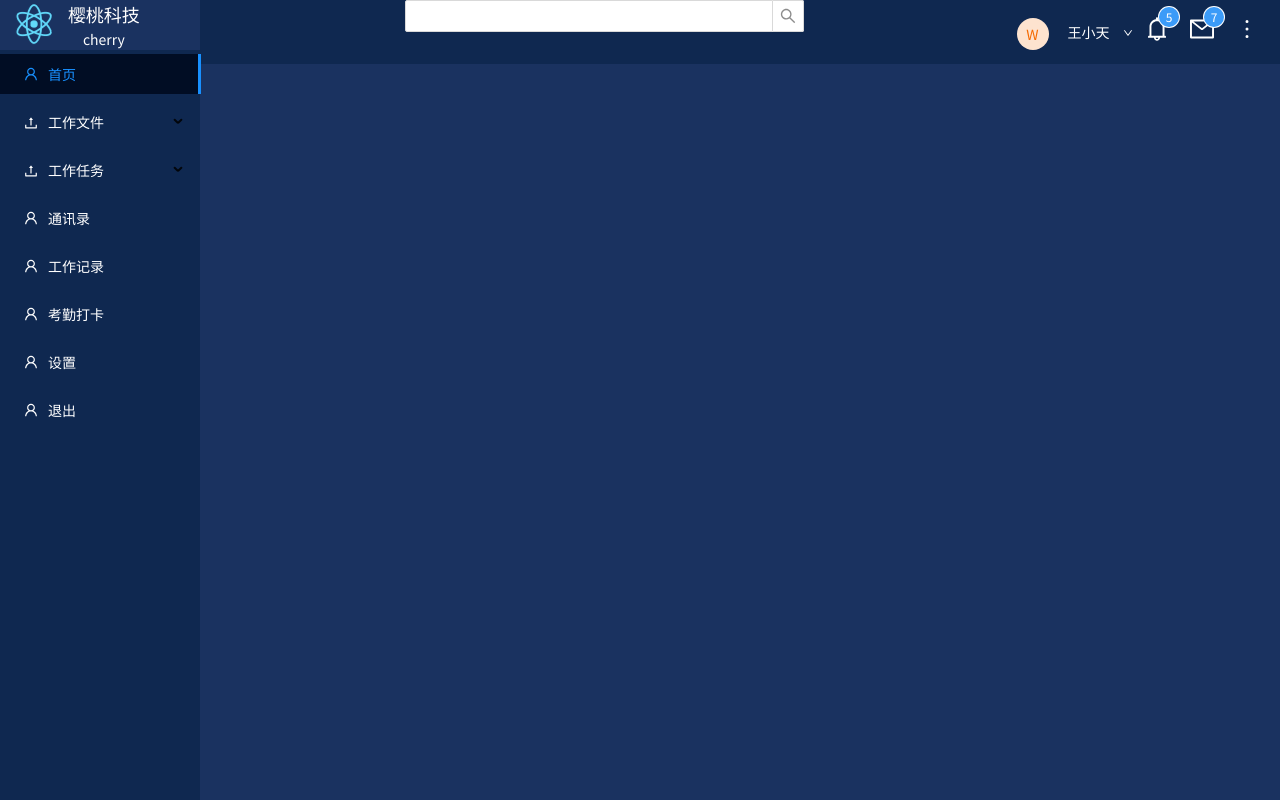
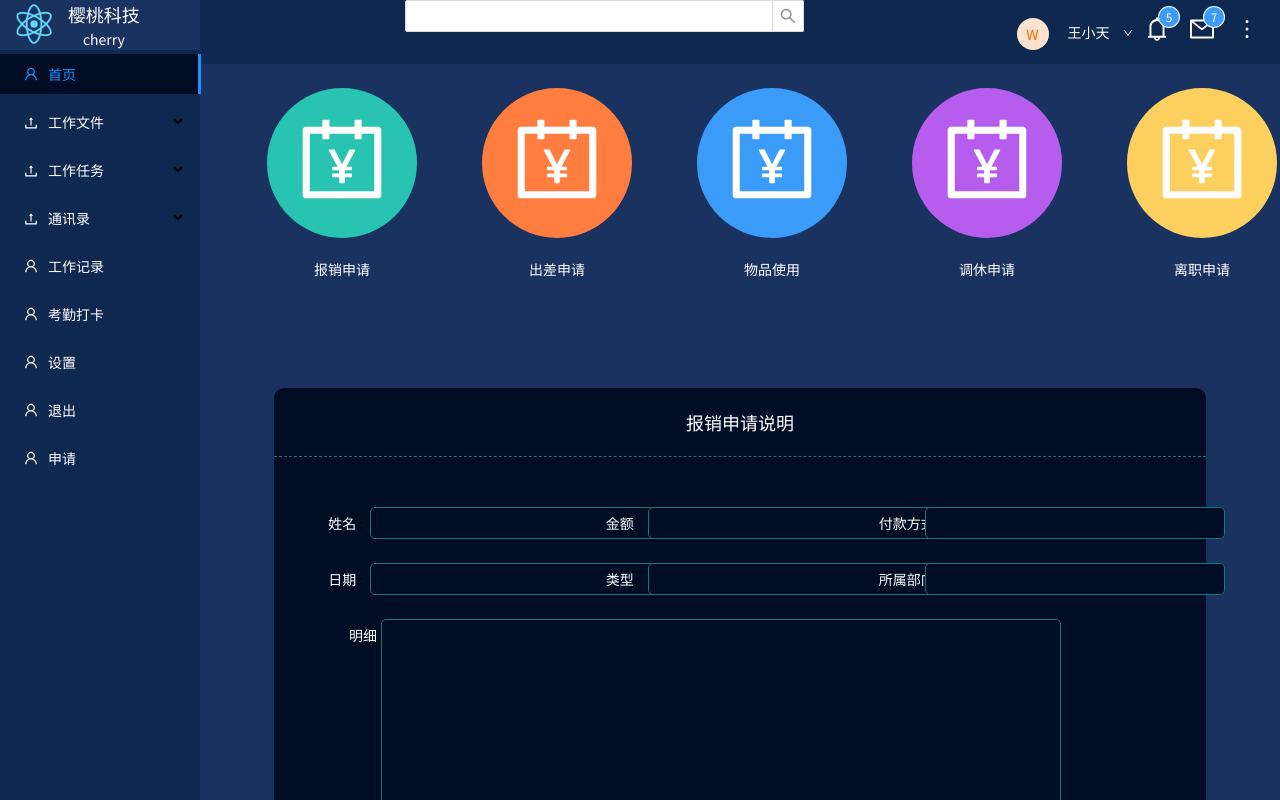
Before and after one commit to Bowencn/cherryOA, a React (Create React App) app in the folder oa/: page /apply in a window 1280 px wide. Shown: the top 800 px of the page. Built offline with nearby package versions, Linux system fonts and the light colour scheme.

Commit message:
ApplyPage-layout-1.0

```diff
--- a/oa/src/App.js
+++ b/oa/src/App.js
@@ -13,8 +13,10 @@ import Data from "./Views/workingTasks/Data";
 import HeaderBar from "./components/HeaderBar";
 import ClockIn from "./Views/ClockIn";
 import UserProfile from "./Views/workingTasks/UserProfile";
-import WorkingInformation from "./Views/workingPaper/WorkingInformation"
-import SetUp from "./Views/SetUp"
+import WorkingInformation from "./Views/workingPaper/WorkingInformation";
+import SetUp from "./Views/SetUp";
+import WorkRecord from "./Views/WorkRecord";
+import Apply from "./Views/Apply";
 const { Content, Sider } = Layout;
 const { SubMenu } = Menu;
 function App() {
@@ -82,7 +84,7 @@ function App() {
               </Menu.Item>
             </SubMenu>
             <SubMenu
-              key="sub1"
+              key="sub2"
               title={
                 <span>
                   <UploadOutlined />
@@ -123,22 +125,54 @@ function App() {
                 任务列表
               </Menu.Item>
             </SubMenu>
-            <Menu.Item key="6" icon={<UserOutlined />}>
-              通讯录
-            </Menu.Item>
-            <Menu.Item key="7" icon={<UserOutlined />}>
+            <SubMenu
+              key="sub3"
+              title={
+                <span>
+                  <UploadOutlined />
+                  <span>通讯录</span>
+                </span>
+              }
+            >
+              <Menu.Item
+                key="6"
+                style={{
+                  backgroundColor: "rgb(15,40,80)",
+                  margin: 0,
+                  color: "#fff",
+                }}
+              >
+                部门成员
+              </Menu.Item>
+              <Menu.Item
+                key="7"
+                style={{
+                  backgroundColor: "rgb(15,40,80)",
+                  margin: 0,
+                  color: "#fff",
+                }}
+              >
+                所有成员
+              </Menu.Item>
+            </SubMenu>
+            <Menu.Item key="8" icon={<UserOutlined />}>
+              <Link to="/workRecord" />
               工作记录
             </Menu.Item>
-            <Menu.Item key="8" icon={<UserOutlined />}>
+            <Menu.Item key="9" icon={<UserOutlined />}>
               考勤打卡
               <Link to="/ClockIn" />
             </Menu.Item>
-            <Menu.Item key="9" icon={<UserOutlined />}>
-              <Link to="/SetUp"/>
+            <Menu.Item key="10" icon={<UserOutlined />}>
+              <Link to="/SetUp" />
               设置
             </Menu.Item>
-            <Menu.Item key="10" icon={<UserOutlined />}>
+            <Menu.Item key="11" icon={<UserOutlined />}>
               退出
+            </Menu.Item>
+            <Menu.Item key="12" icon={<UserOutlined />}>
+              <Link to="/apply" />
+              申请
             </Menu.Item>
           </Menu>
         </Sider>
@@ -156,9 +190,16 @@ function App() {
             <Route exact path="/data" component={Data} />
             <Route exact path="/ClockIn" component={ClockIn} />
             <Route exact path="/UserProfile" component={UserProfile} />
-            <Route exact path="/workingInformation" component={WorkingInformation} />
+            <Route
+              exact
+              path="/workingInformation"
+              component={WorkingInformation}
+            />
             <Route exact path="/setUp" component={SetUp} />
-
+            <Route exact path="/workRecord" component={WorkRecord} />
+            {/* <Route exact path="/workRecord" component={WorkRecord} />
+            <Route exact path="/workRecord" component={WorkRecord} /> */}
+            <Route exact path="/apply" component={Apply} />
           </Content>
         </Layout>
       </Layout>
--- /dev/null
+++ b/oa/src/Views/Apply.js
@@ -0,0 +1,272 @@
+import React, { useState } from "react";
+import { Row, Col, Form, Input, Button } from "antd";
+import { AccountBookOutlined } from "@ant-design/icons";
+export default function Apply() {
+  const [headTitle, setHeadTitle] = useState("报销申请");
+  const layout = {
+    labelCol: { span: 4 },
+    wrapperCol: { span: 20 },
+  };
+  const textLayout = {
+    labelCol: { span: 1 },
+    wrapperCol: { span: 21 },
+  };
+  const tailLayout = {
+    wrapperCol: { offset: 21, span: 3 },
+  };
+  return (
+    <div>
+      <Row style={{ height: 300 }}>
+        <Col
+          span={5}
+          offset={1}
+          style={{
+            textAlign: "center",
+          }}
+        >
+          <div
+            style={{
+              backgroundColor: "#29c4b1",
+              width: 150,
+              height: 150,
+              borderRadius: 90,
+              textAlign: "center",
+              lineHeight: 14,
+            }}
+            onClick={() => setHeadTitle("报销申请")}
+          >
+            <AccountBookOutlined style={{ color: "#fff", fontSize: 88 }} />
+          </div>
+          <div style={{ color: "#fff", width: 150, marginTop: 20 }}>
+            报销申请
+          </div>
+        </Col>
+        <Col
+          span={5}
+          style={{
+            textAlign: "center",
+          }}
+        >
+          <div
+            style={{
+              backgroundColor: "#ff7d3e",
+              width: 150,
+              height: 150,
+              borderRadius: 90,
+              textAlign: "center",
+              lineHeight: 14,
+            }}
+            onClick={() => setHeadTitle("出差申请")}
+          >
+            <AccountBookOutlined style={{ color: "#fff", fontSize: 88 }} />
+          </div>
+          <div style={{ color: "#fff", width: 150, marginTop: 20 }}>
+            出差申请
+          </div>
+        </Col>
+        <Col
+          span={5}
+          style={{
+            textAlign: "center",
+          }}
+        >
+          <div
+            style={{
+              backgroundColor: "#3b9bf8",
+              width: 150,
+              height: 150,
+              borderRadius: 90,
+              textAlign: "center",
+              lineHeight: 14,
+            }}
+            onClick={() => setHeadTitle("物品使用")}
+          >
+            <AccountBookOutlined style={{ color: "#fff", fontSize: 88 }} />
+          </div>
+          <div style={{ color: "#fff", width: 150, marginTop: 20 }}>
+            物品使用
+          </div>
+        </Col>
+        <Col
+          span={5}
+          style={{
+            textAlign: "center",
+          }}
+        >
+          <div
+            style={{
+              backgroundColor: "#b65dee",
+              width: 150,
+              height: 150,
+              borderRadius: 90,
+              textAlign: "center",
+              lineHeight: 14,
+            }}
+            onClick={() => setHeadTitle("调休申请")}
+          >
+            <AccountBookOutlined style={{ color: "#fff", fontSize: 88 }} />
+          </div>
+          <div style={{ color: "#fff", width: 150, marginTop: 20 }}>
+            调休申请
+          </div>
+        </Col>
+        <Col
+          span={3}
+          style={{
+            textAlign: "center",
+          }}
+        >
+          <div
+            style={{
+              backgroundColor: "rgb(253,207,95)",
+              width: 150,
+              height: 150,
+              borderRadius: 90,
+              textAlign: "center",
+              lineHeight: 14,
+            }}
+            onClick={() => setHeadTitle("离职申请")}
+          >
+            <AccountBookOutlined style={{ color: "#fff", fontSize: 88 }} />
+          </div>
+          <div style={{ color: "#fff", width: 150, marginTop: 20 }}>
+            离职申请
+          </div>
+        </Col>
+      </Row>
+      <div
+        style={{
+          height: 640,
+          backgroundColor: "#010d24",
+          borderRadius: 10,
+          margin: "0 50px",
+        }}
+      >
+        <div
+          style={{
+            color: "#fff",
+            textAlign: "center",
+            borderBottom: "1px dashed rgb(20,119,114)",
+            padding: "20px 0",
+          }}
+        >
+          <span style={{ fontSize: 18 }}>{headTitle}说明</span>
+        </div>
+        <Form
+          {...layout}
+          name="basic"
+          initialValues={{ remember: true }}
+          style={{ color: "#fff", padding: "50px 50px" }}
+        >
+          <Row>
+            <Col span={8}>
+              <Form.Item
+                label={<div style={{ color: "#fff" }}>姓名</div>}
+                name="name"
+                style={{ color: "#fff" }}
+              >
+                <Input
+                  style={{
+                    width: 300,
+                    borderColor: "rgb(20,119,114)",
+                    borderRadius: 5,
+                    backgroundColor: "#010d24",
+                    color:'#fff',
+                  }}
+                />
+              </Form.Item>
+            </Col>
+            <Col span={8}>
+              <Form.Item label={<div style={{ color: "#fff" }}>金额</div>}>
+                <Input
+                  style={{
+                    width: 300,
+                    borderColor: "rgb(20,119,114)",
+                    borderRadius: 5,
+                    backgroundColor: "#010d24",
+                    color:'#fff',
+                  }}
+                />
+              </Form.Item>
+            </Col>
+            <Col span={8}>
+              <Form.Item label={<div style={{ color: "#fff" }}>付款方式</div>}>
+                <Input
+                  style={{
+                    width: 300,
+                    borderColor: "rgb(20,119,114)",
+                    borderRadius: 5,
+                    backgroundColor: "#010d24",
+                    color:'#fff',
+                  }}
+                />
+              </Form.Item>
+            </Col>
+          </Row>
+          <Row>
+            <Col span={8}>
+              <Form.Item label={<div style={{ color: "#fff" }}>日期</div>}>
+                <Input
+                  style={{
+                    width: 300,
+                    borderColor: "rgb(20,119,114)",
+                    borderRadius: 5,
+                    backgroundColor: "#010d24",
+                    color:'#fff',
+                  }}
+                />
+              </Form.Item>
+            </Col>
+            <Col span={8}>
+              <Form.Item label={<div style={{ color: "#fff" }}>类型</div>}>
+                <Input
+                  style={{
+                    width: 300,
+                    borderColor: "rgb(20,119,114)",
+                    borderRadius: 5,
+                    backgroundColor: "#010d24",
+                    color:'#fff',
+                  }}
+                />
+              </Form.Item>
+            </Col>
+            <Col span={8}>
+              <Form.Item label={<div style={{ color: "#fff" }}>所属部门</div>}>
+                <Input
+                  style={{
+                    width: 300,
+                    borderColor: "rgb(20,119,114)",
+                    borderRadius: 5,
+                    backgroundColor: "#010d24",
+                    color:'#fff',
+                  }}
+                />
+              </Form.Item>
+            </Col>
+          </Row>
+          <Form.Item
+            label={<div style={{ color: "#fff" }}>明细</div>}
+            {...textLayout}
+            style={{ marginLeft: 25, paddingRight: 30 }}
+          >
+            <Input.TextArea
+              rows={12}
+              style={{
+                resize: "none",
+                color:'#fff',
+                borderColor: "rgb(20,119,114)",
+                borderRadius: 5,
+                backgroundColor: "#010d24",
+              }}
+            />
+          </Form.Item>
+          <Form.Item {...tailLayout}>
+            <Button type="primary" htmlType="submit" style={{ marginLeft: "-20px",backgroundColor:'rgb(20,119,114)',borderColor:'rgb(20,119,114)' }}>
+              提交
+            </Button>
+          </Form.Item>
+        </Form>
+      </div>
+    </div>
+  );
+}
--- /dev/null
+++ b/oa/src/Views/WorkRecord.js
@@ -0,0 +1,9 @@
+import React from 'react'
+
+export default function WorkRecord() {
+    return (
+        <div>
+
+        </div>
+    )
+}
```
